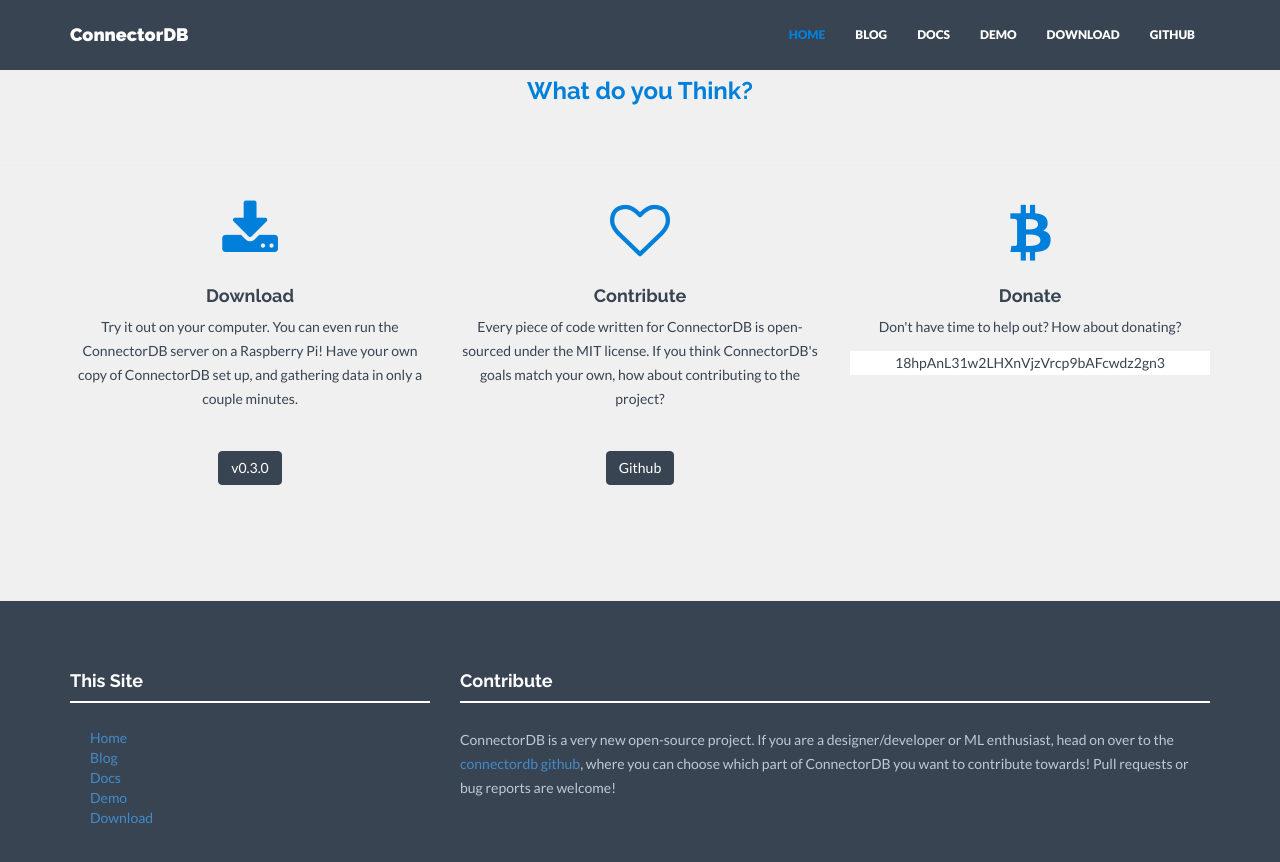
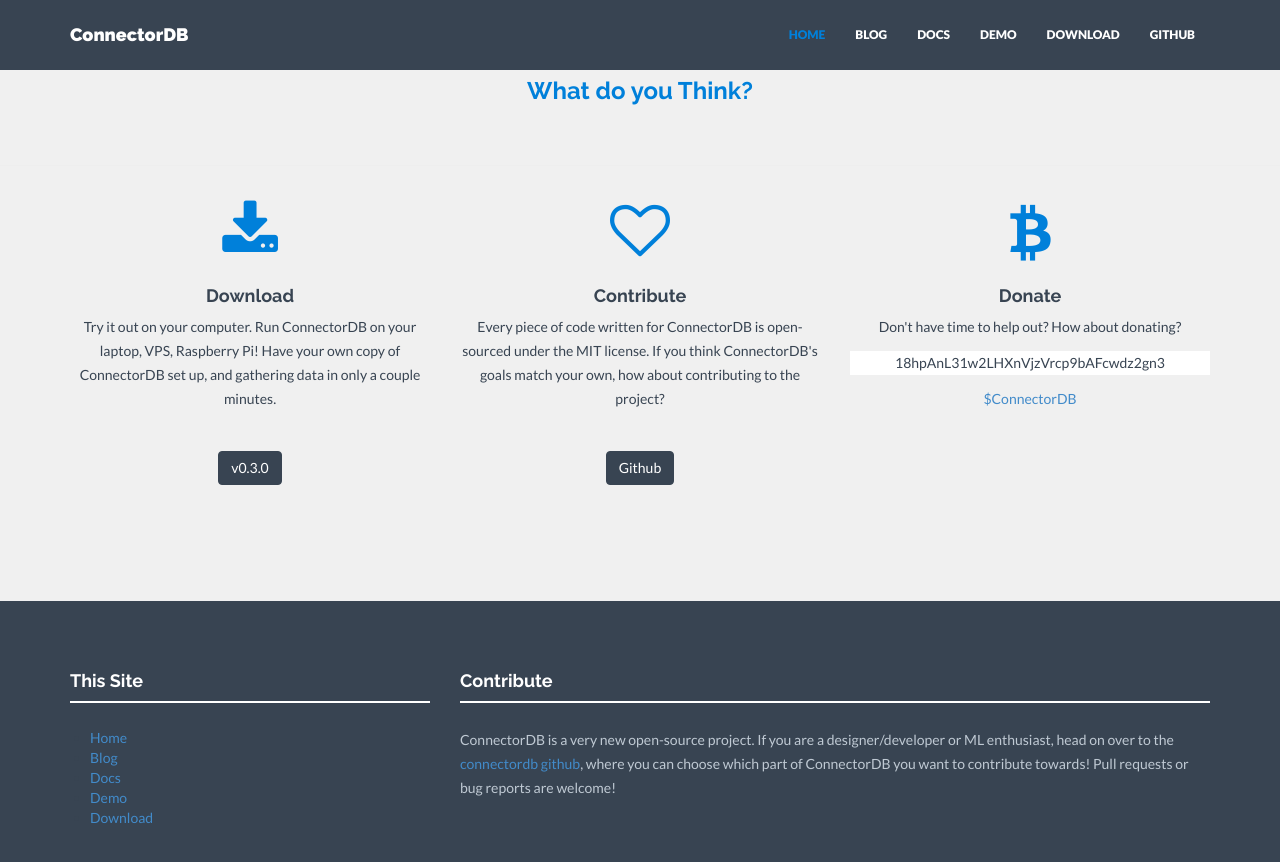
Before and after one commit to connectordb/connectordb.io, a Jekyll site: the page built from index.html, in a window 1280 px wide and 900 px high, scrolled down 3610 px. Shown: the top 862 px of the window. Built offline with Jekyll 4.4.1, drawn with Linux system fonts in a browser that asks for light colours; nearby versions of some CDN libraries.

Commit message:
Added ConnectorDB Cashtag

```diff
--- a/index.html
+++ b/index.html
@@ -213,7 +213,7 @@
         <div class="col-md-4">
             <i class="fa fa-download"></i>
             <h4>Download</h4>
-            <p>Try it out on your computer. You can even run the ConnectorDB server on a Raspberry Pi! Have your own
+            <p>Try it out on your computer. Run ConnectorDB on your laptop, VPS, Raspberry Pi! Have your own
                 copy of ConnectorDB set up, and gathering data in only a couple minutes.</p>
             <p><br/><a href="/download/" class="btn btn-theme">v{{ site.version }}</a></p>
         </div>
@@ -230,6 +230,7 @@
             <h4>Donate</h4>
             <p>Don't have time to help out? How about donating?</p>
             <p style="background-color: white">18hpAnL31w2LHXnVjzVrcp9bAFcwdz2gn3</p>
+            <p><a href="https://cash.me/$ConnectorDB">$ConnectorDB</a></p>
 </div>
 </div>
 </div>
```
